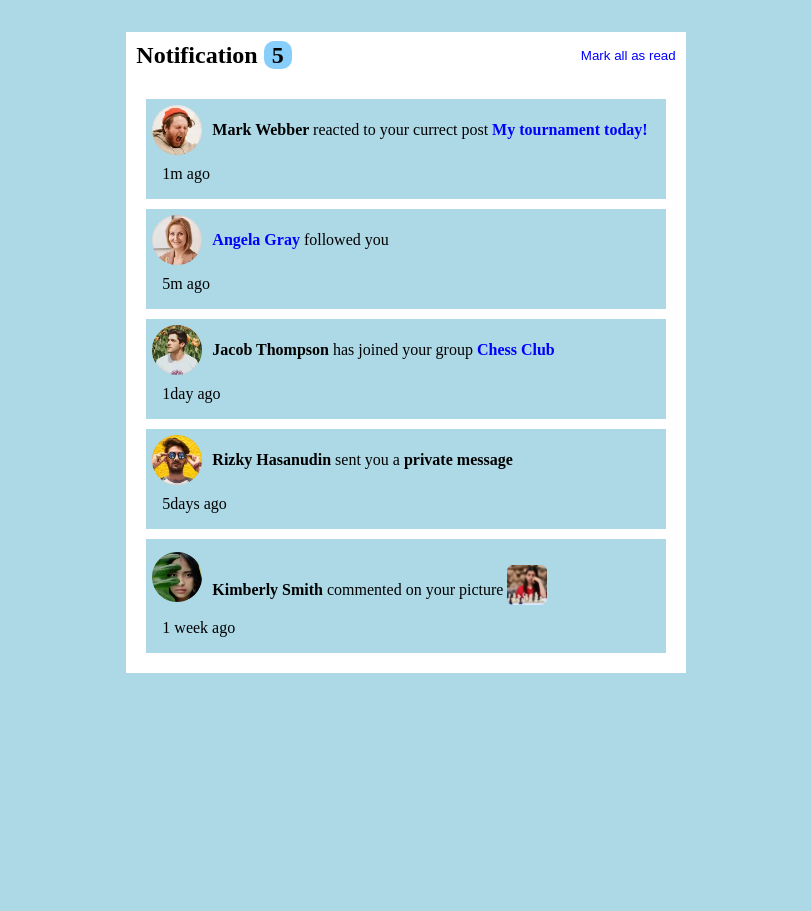
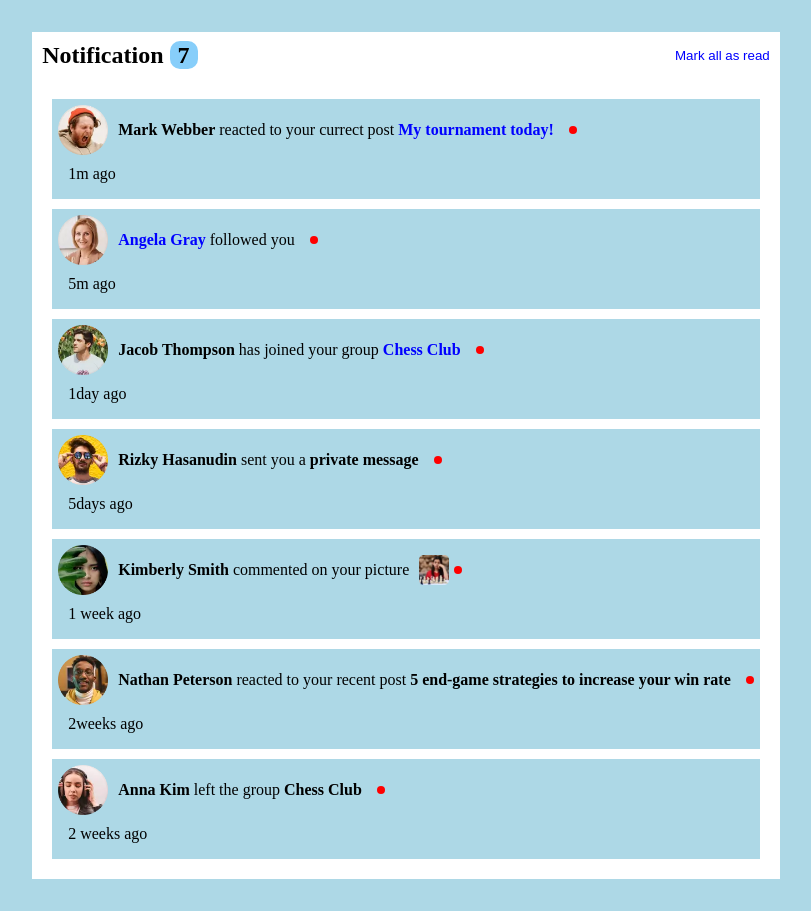
Before and after one commit to itsozod/notification-page, a React (Vite) app: page / in a window 1280 px wide. Shown: the whole page, without its empty margins (234-1045 px from the left). Before the commit the page ends 800 px from the top, so only its background shows below. Built offline with nearby package versions, Linux system fonts and the light colour scheme.

Commit message:
fixed the issue with messages causing in main branch

```diff
--- a/src/App.css
+++ b/src/App.css
@@ -62,7 +62,7 @@ body {
   height: 8px;
   background-color: red;
   border-radius: 10px;
-  margin-left: 2px;
+  margin-left: 5px;
 }
 .noDot {
   display: none;
@@ -94,10 +94,23 @@ body {
   text-decoration: none;
   color: blue;
   font-weight: bold;
+  word-wrap: break-word;
 }
-.chessImg {
-  width: 40px;
-  height: 40px;
-  object-fit: cover;
-  transform: translateY(10px);
+.messageBlack {
+  color: black;
+  text-decoration: none;
+  font-weight: bold;
+  word-wrap: break-word;
 }
+.chessGirlContainer {
+  display: flex;
+  align-items: center;
+}
+.chessGirl {
+  width: 30px;
+  height: 30px;
+}
+.imgChess {
+  width: 50px;
+  height: 50px;
+}
--- a/src/App.jsx
+++ b/src/App.jsx
@@ -53,6 +53,8 @@ function App() {
               onClick={() => removeUnread(notification.id)}
             >
               <div className="container">
+                {notification.author.img && (
+                  <>
                     <img
                       className="img"
                       src={notification.author.img}
@@ -60,17 +62,22 @@ function App() {
                     />
                     <p className="name_container">
                       <a href="#" className="blackName">
-                    {notification.author.name}{" "}
+                        {notification.author.name}
                       </a>
                       {notification.author.nameBlue && (
                         <a href="#" className="blueName">
                           {notification.author.nameBlue}{" "}
                         </a>
-                  )}
+                      )}{" "}
                       {notification.author.text}{" "}
                       {notification.messageBlue && (
                         <a href="#" className="messageBlue">
                           {notification.messageBlue}
+                        </a>
+                      )}{" "}
+                      {notification.messageBlack && (
+                        <a href="#" className="messageBlack">
+                          {notification.messageBlack}
                         </a>
                       )}{" "}
                       {notification.author.privateMsg ? (
@@ -86,13 +93,33 @@ function App() {
                           {notification.author.privateMsg}
                         </a>
                       ) : null}
-                  {notification.imgChess && (
-                    <img className="chessImg" src={notification.imgChess}></img>
+                    </p>
+                  </>
+                )}
+
+                {notification.author.imgChess && (
+                  <div className="chessGirlContainer">
+                    <img
+                      className="imgChess"
+                      src={notification.author.imgChess}
+                      alt={notification.author.nameChess}
+                    ></img>
+                    <p className="name_container">
+                      <a className="blackName" href="#">
+                        {notification.author.nameChess}
+                      </a>{" "}
+                      {notification.author.textChess}
+                    </p>
+                    <img
+                      className="chessGirl"
+                      src={notification.imgChessGirl}
+                      alt={notification.author.nameChess}
+                    />
+                  </div>
                 )}
                 <span
                   className={notification.isRead ? "noDot" : "redDot"}
                 ></span>
-                </p>
               </div>
               <div className="time_container">
                 <p>{notification.time}</p>
--- a/src/Components/MainAppContainer/Unread.jsx
+++ b/src/Components/MainAppContainer/Unread.jsx
@@ -48,12 +48,34 @@ export const unread = [
   {
     id: 4,
     author: {
-      img: "./src/assets/images/avatar-kimberly-smith.webp",
-      name: "Kimberly Smith",
-      text: "commented on your picture",
+      imgChess: "./src/assets/images/avatar-kimberly-smith.webp",
+      nameChess: "Kimberly Smith",
+      textChess: "commented on your picture",
     },
-    imgChess: "./src/assets/images/image-chess.webp",
+    imgChessGirl: "./src/assets/images/image-chess.webp",
     time: "1 week ago",
     isRead: false,
   },
+  {
+    id: 5,
+    author: {
+      img: "./src/assets/images/avatar-nathan-peterson.webp",
+      name: "Nathan Peterson",
+      text: "reacted to your recent post",
+    },
+    messageBlack: "5 end-game strategies to increase your win rate",
+    time: "2weeks ago",
+    isRead: false,
+  },
+  {
+    id: 6,
+    author: {
+      img: "./src/assets/images/avatar-anna-kim.webp",
+      name: "Anna Kim",
+      text: "left the group",
+    },
+    messageBlack: "Chess Club",
+    time: "2 weeks ago",
+    isRead: false,
+  },
 ];
```
Lines whose indentation alone changed are shown as unchanged.
